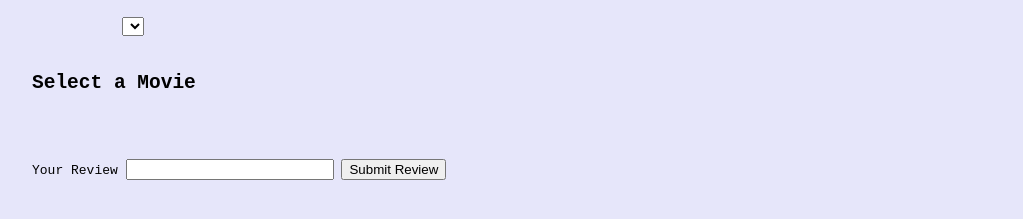
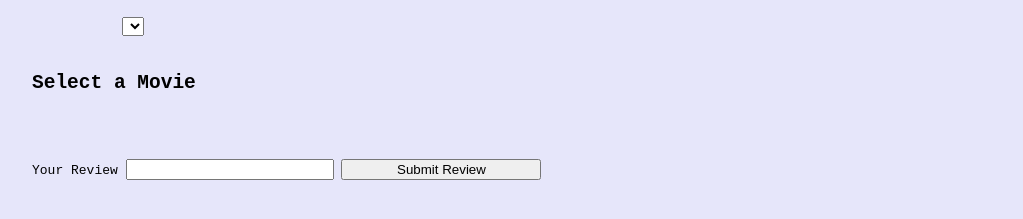
Before and after one commit to joinpursuit/8-3-module-two-assessment, a website: page index.html in a window 1280 px wide. Shown: the part 211-430 px from the top of the page, without its empty margins (128-1151 px from the left). Drawn offline with Linux system fonts and the light colour scheme; no server answers.

Commit message:
Final final submission

```diff
--- a/style.css
+++ b/style.css
@@ -39,7 +39,7 @@ body {
     margin-top: 65px;
   }
 
-  #submitbtn {
+  #submit-button {
     width: 200px;
   }
 
```
